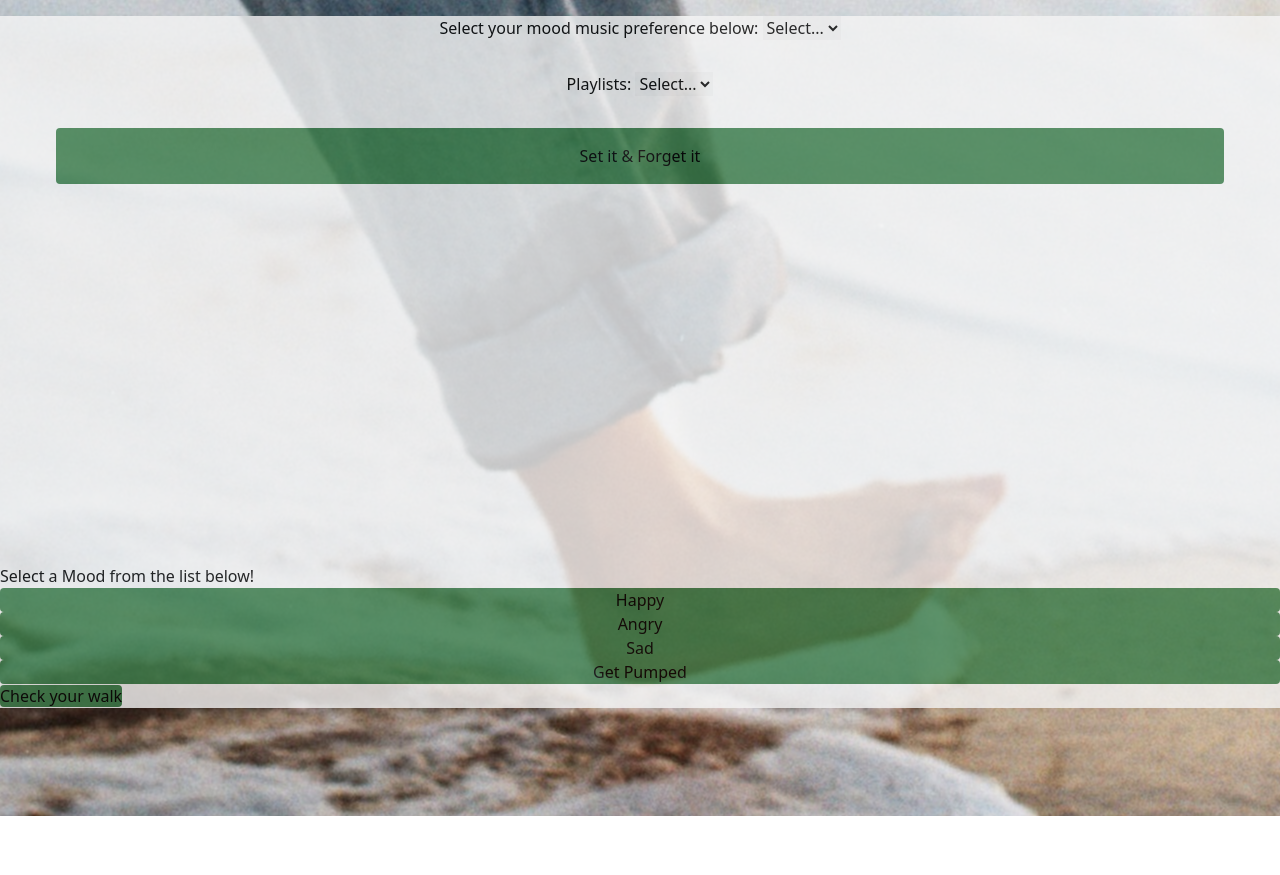
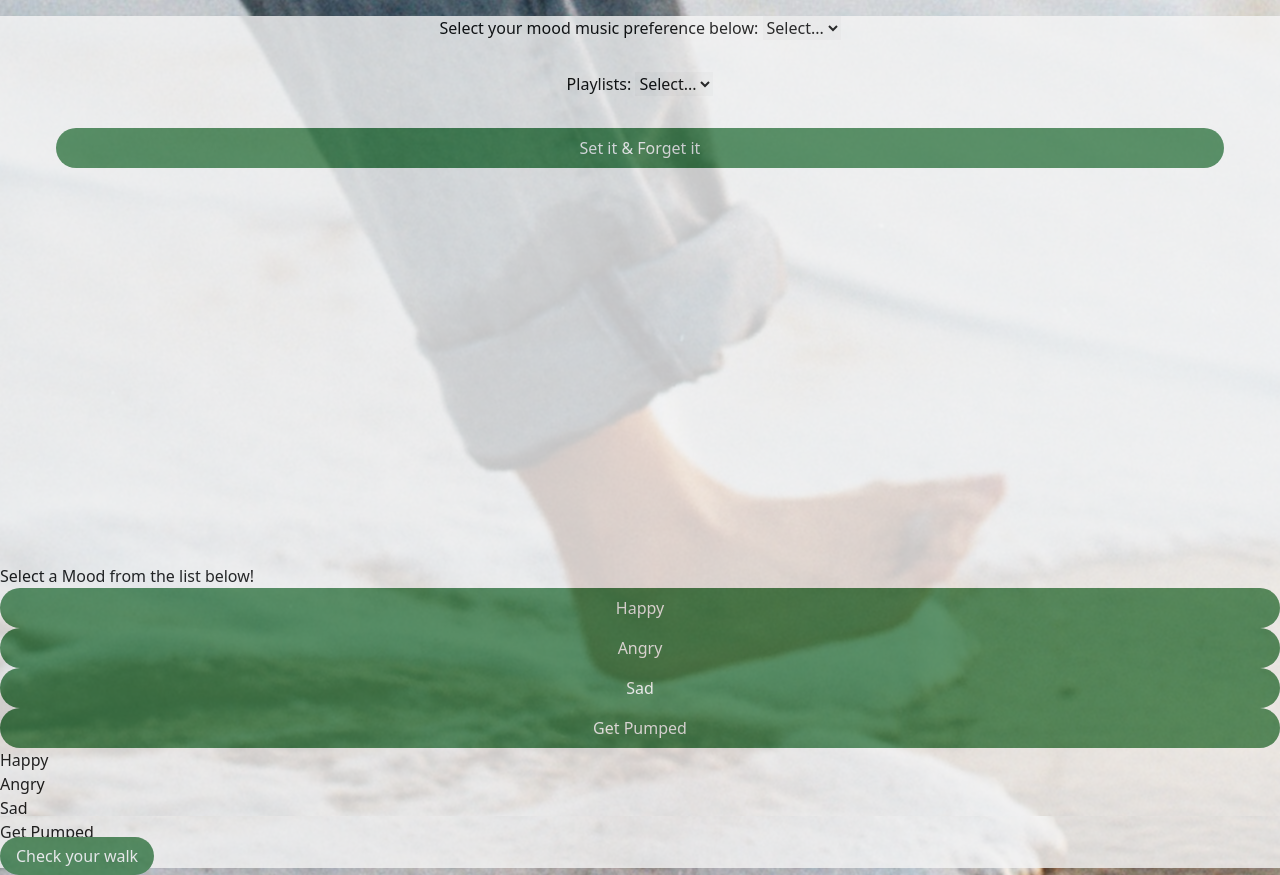
Before and after one commit to samiyazaki/Take_A_Walk, a plain HTML site: page mood.html in a window 1280 px wide. Before the commit the page ends 816 px from the top, so only its background shows below. Drawn offline with nearby package versions, Linux system fonts and the light colour scheme; a script that the page names is missing.

Commit message:
Further edits for the MVP

```diff
--- a/mood.css
+++ b/mood.css
@@ -52,3 +52,9 @@ body {
   background-image: url("pexels-dario-fernandez-ruz-6421668.jpg");
   background-position: bottom 30% right 5%;
 }
+.button{
+  border-radius: 50%;
+  display: flex;
+  justify-content: center;
+  align-items: center;
+}
--- a/mood.html
+++ b/mood.html
@@ -39,7 +39,7 @@
             <button
               type="submit"
               id="btn_submit"
-              class="btn-success btn-large mx-auto rounded border-0 px-14 h-14 text-center">
+              class="btn-success playlist-button btn-success rounded-full py-2 px-4 text-gray-100 bg-green-500 hover:bg-green-600 focus:outline-none">
               Set it & Forget it
             </button>
           </div>
@@ -61,18 +61,23 @@
         <div id="past-choice" class="col px-0 rounded"></div>
         <h1 id="mx-auto border-0 px-14 h-14 justify-center">Select a Mood from the list below!</h1>
         <div class="playlist-buttons">
-          <button class="playlist-button btn-success rounded" data-playlist-url="spotify:playlist:37i9dQZF1EVJSvZp5AOML2">Happy</button>
-          <button class="playlist-button btn-success rounded" data-playlist-url="spotify:playlist:37i9dQZF1EIgNZCaOGb0Mi">Angry</button>
-          <button class="playlist-button btn-success rounded mx-auto" data-playlist-url="spotify:playlist:37i9dQZF1EIg6gLNLe52Bd">Sad</button>
-          <button class="playlist-button btn-success rounded mx-auto" data-playlist-url="spotify:playlist:6BfnQB2Q5akfHsE6je6gt7">Get Pumped</button>
+          <button class="playlist-button btn-success rounded-full py-2 px-4 text-gray-100 bg-green-500 hover:bg-green-600 focus:outline-none" data-playlist-url="spotify:playlist:37i9dQZF1EVJSvZp5AOML2">Happy</button>
+          <button class="playlist-button btn-success rounded-full py-2 px-4 text-gray-100 bg-green-500 hover:bg-green-600 focus:outline-none" data-playlist-url="spotify:playlist:37i9dQZF1EIgNZCaOGb0Mi">Angry</button>
+          <button class="playlist-button btn-success rounded-full py-2 px-4 text-gray-100 bg-green-500 hover:bg-green-600 focus:outline-none" data-playlist-url="spotify:playlist:37i9dQZF1EIg6gLNLe52Bd">Sad</button>
+          <button class="playlist-button btn-success rounded-full py-2 px-4 text-gray-100 bg-green-500 hover:bg-green-600 focus:outline-none" data-playlist-url="spotify:playlist:6BfnQB2Q5akfHsE6je6gt7">Get Pumped</button>
         </div>
         <div class ="container mx-auto">
-        <ul id="past-selections"></ul>
+        <ul id="past-selections">
+          <li class="playlist-button" data-url="https://open.spotify.com/playlist/37i9dQZF1EVJSvZp5AOML2">Happy</li>
+          <li class="playlist-button" data-url="https://open.spotify.com/playlist/37i9dQZF1EIgNZCaOGb0Mi">Angry</li>
+          <li class="playlist-button" data-url="https://open.spotify.com/playlist/37i9dQZF1EIg6gLNLe52Bd">Sad</li>
+          <li class="playlist-button" data-url="https://open.spotify.com/playlist/6BfnQB2Q5akfHsE6je6gt7">Get Pumped</li>
+        </ul>
       </div>
       </div>
       <a href="index.html" type="submit"
       id="btn_submit"
-      class="btn-success btn-large mx-auto rounded h-20 text-center">Check your walk</a>
+      class="btn-success rounded-full py-2 px-4 text-gray-100 bg-green-500 hover:bg-green-600 focus:outline-none btn-large mx-auto rounded h-20 text-center">Check your walk</a>
     </section>
     <script
       src="https://code.jquery.com/jquery-3.2.1.slim.min.js"
--- a/mood.js
+++ b/mood.js
@@ -294,6 +294,7 @@ if (pastUrls) {
   });
 }
 
+
 // On page load, retrieve the last playlist selection from local storage
 // and display it in the list of past selections
 const lastPlaylistSelection = localStorage.getItem('lastPlaylistSelection');
@@ -301,7 +302,7 @@ if (lastPlaylistSelection) {
   const playlistSelectionItem = document.createElement('div');
   playlistSelectionItem.innerText = lastPlaylistSelection;
   pastSelectionsContainer.appendChild(playlistSelectionItem);
-};
+}
 // retrieve list items from local storage and store in a variable
 let playlistSelections = JSON.parse(localStorage.getItem("playlistSelections"));
 
```
